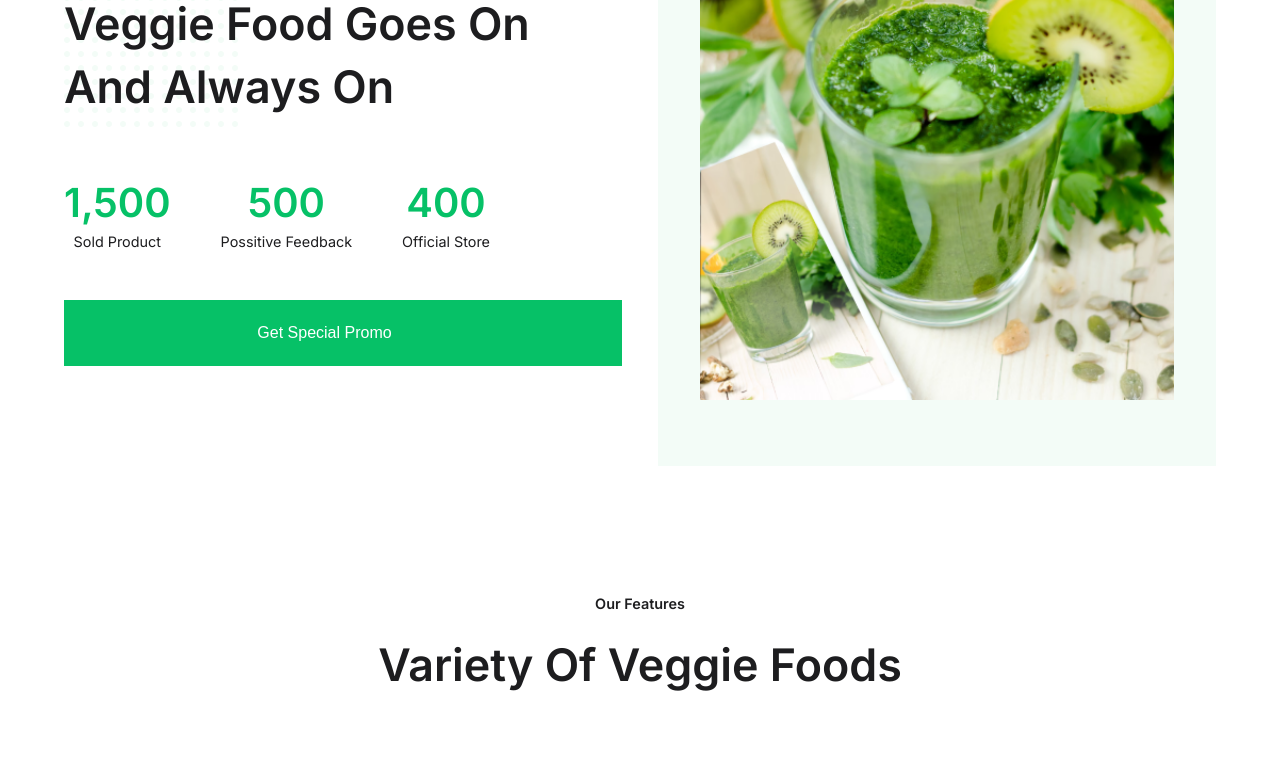
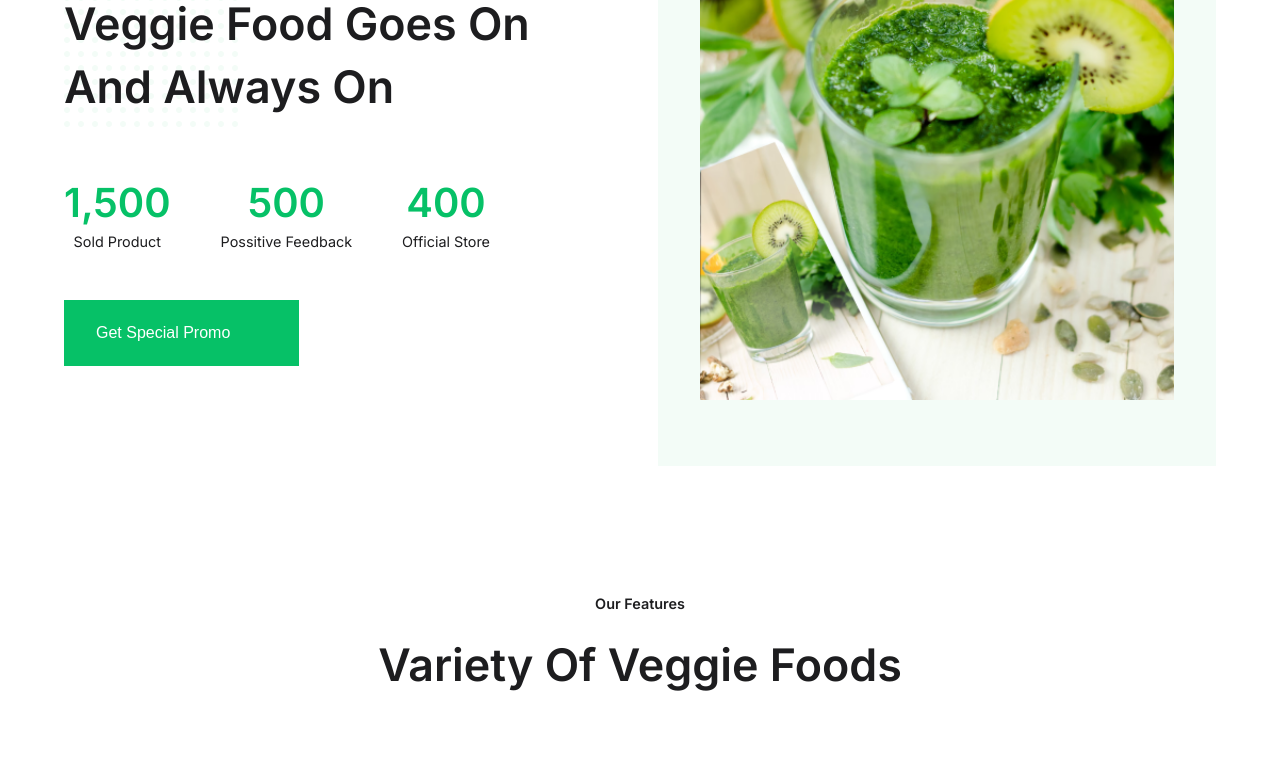
Before and after one commit to mmrahmad/web-design-demo-project-1, a plain HTML site: page index.html in a window 1280 px wide. Shown: the part 2085-2843 px from the top of the page. Drawn offline with nearby package versions, Linux system fonts and the light colour scheme.

Commit message:
Starts Button with update

```diff
--- a/css/style.css
+++ b/css/style.css
@@ -1034,6 +1034,9 @@ img{
     #stars .text .counters {
         justify-content: start;
     }
+    #stars .text button {
+        width: unset;
+    }
 
     /* Showcase */
     #showcase .grid-section {
```
